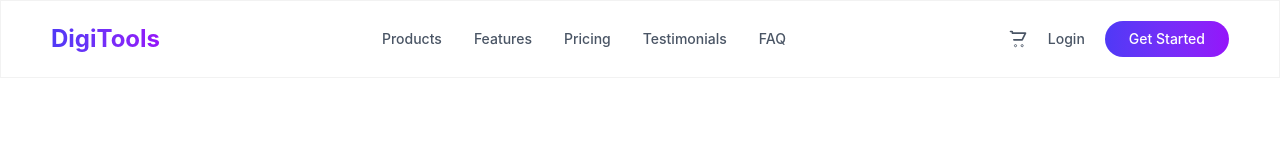
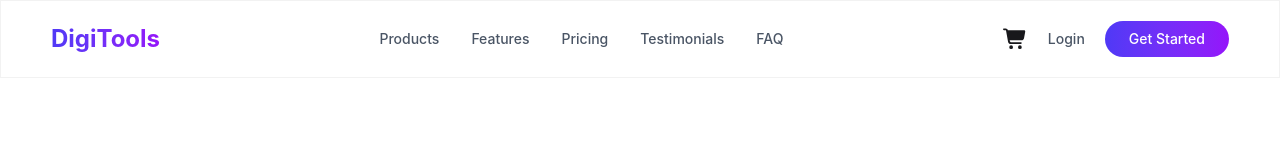
Before and after one commit to Monoaratasnim/B13-A06, a React (Vite) app: page / in a window 1280 px wide. Shown: the top 160 px of the page. Built offline with nearby package versions, Linux system fonts and the light colour scheme.

Commit message:
updated some code

```diff
--- a/package.json
+++ b/package.json
@@ -6,10 +6,13 @@
   "scripts": {
     "dev": "vite",
     "build": "vite build",
-   "build:github": "cross-env DEPLOY_ENV=github vite build",
+    "build:github": "cross-env DEPLOY_ENV=github vite build",
     "preview": "vite preview"
   },
   "dependencies": {
+    "@fortawesome/fontawesome-svg-core": "^7.2.0",
+    "@fortawesome/free-solid-svg-icons": "^7.2.0",
+    "@fortawesome/react-fontawesome": "^3.3.0",
     "@tailwindcss/vite": "^4.2.2",
     "react": "^19.2.4",
     "react-dom": "^19.2.4",
--- a/src/components/Footer.jsx
+++ b/src/components/Footer.jsx
@@ -80,7 +80,7 @@
 
       </div>
 
-      {/* 🔹 Bottom Section */}
+      {/*  Bottom Section */}
       <div className="border-t border-gray-800">
         <div className="max-w-6xl mx-auto px-4 py-6
           flex flex-col md:flex-row justify-between items-center text-sm text-gray-500 text-center md:text-left">
--- a/src/components/HeroSection.jsx
+++ b/src/components/HeroSection.jsx
@@ -1,5 +1,5 @@
 import React from "react";
-import banner from "../assets/banner.png"; // Replace with your banner image path
+import banner from "../assets/banner.png";
 import play from "../assets/play.png";
 const HeroSection = () => {
   return (
--- a/src/components/PricingSection.jsx
+++ b/src/components/PricingSection.jsx
@@ -54,7 +54,7 @@
           Choose the plan that fits your needs.
         </p>
 
-        {/* ✅ Responsive Grid */}
+
         <div className="grid md:grid-cols-3 gap-6">
           {plans.map((plan, i) => (
             <div
@@ -65,7 +65,7 @@
                   : "bg-white border-gray-200 hover:shadow-md"
               }`}
             >
-              {/* ✅ Gradient Highlight for Pro */}
+
               {plan.popular && (
                 <span className="bg-white text-purple-600 text-xs px-3 py-1 rounded-full inline-block mb-3 font-semibold">
                   Most Popular
--- a/src/components/StepsSection.jsx
+++ b/src/components/StepsSection.jsx
@@ -46,7 +46,7 @@
                 {step.id}
               </span>
 
-              {/* ✅ Image Icon */}
+              {/*  Image Icon */}
               <img
                 src={step.icon}
                 alt={step.title}
--- a/src/components/navbar/Navbar.jsx
+++ b/src/components/navbar/Navbar.jsx
@@ -1,4 +1,6 @@
 import React, { useState } from "react";
+import { FontAwesomeIcon } from "@fortawesome/react-fontawesome";
+import { faShoppingCart } from "@fortawesome/free-solid-svg-icons"; // Cart icon with wheels
 
 const Navbar = ({ cartCount }) => {
   const [isOpen, setIsOpen] = useState(false);
@@ -7,14 +9,14 @@
     <div className="w-full bg-white border border-[#F2F2F2]">
       <div className="flex items-center justify-between px-12.5 py-5">
 
-        {/* 🔹 LEFT */}
+        {/*  LEFT */}
         <div className="shrink-0">
           <a className="text-2xl font-bold bg-linear-to-r from-[#4F39F6] to-[#9514FA] bg-clip-text text-transparent">
             DigiTools
           </a>
         </div>
 
-        {/* 🔹 CENTER (hidden on small screens) */}
+        {/*  CENTER (hidden on small screens) */}
         <div className="flex-1 justify-center hidden lg:flex">
           <ul className="flex gap-8 text-sm font-medium text-gray-600">
             <li><a className="hover:text-black">Products</a></li>
@@ -25,39 +27,18 @@
           </ul>
         </div>
 
-        {/* 🔹 RIGHT */}
+        {/*  RIGHT */}
         <div className="flex items-center gap-5">
 
-  <div className="relative flex items-center cursor-pointer">
-
-    {/* 🛒 Cart Icon with wheels */}
-    <svg
-      xmlns="http://www.w3.org/2000/svg"
-      className="h-5 w-5 text-gray-600"
-      fill="none"
-      viewBox="0 0 24 24"
-      stroke="currentColor"
-    >
-      <path
-        strokeLinecap="round"
-        strokeLinejoin="round"
-        strokeWidth="2"
-        d="M3 3h2l.4 2M7 13h10l4-8H5.4"
-      />
-      {/* wheels */}
-      <circle cx="9" cy="20" r="1.3" />
-      <circle cx="17" cy="20" r="1.3" />
-    </svg>
-
+          {/* Cart Icon */}
+          <div className="relative flex items-center cursor-pointer text-xl">
+            <FontAwesomeIcon icon={faShoppingCart} />
             {/* 🔴 Badge on top */}
             {cartCount > 0 && (
               <span className="absolute -top-2 -right-2 bg-red-500 text-white text-[10px] font-bold px-1 rounded-full">
                 {cartCount}
               </span>
             )}
-
-
-
           </div>
 
           {/* Login */}
```
Also changed, not shown: 1 other file (tests, documents, lock files or other folders). Lines whose indentation alone changed are shown as unchanged.
